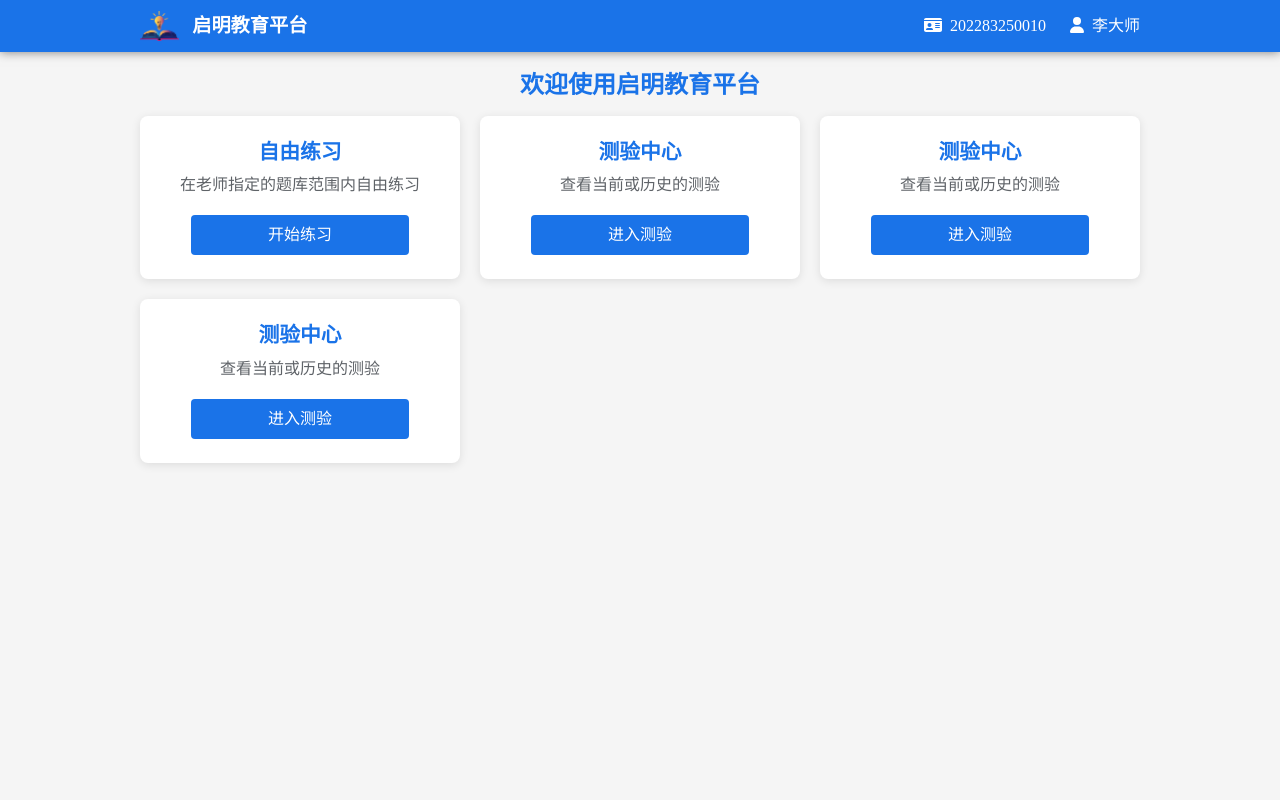
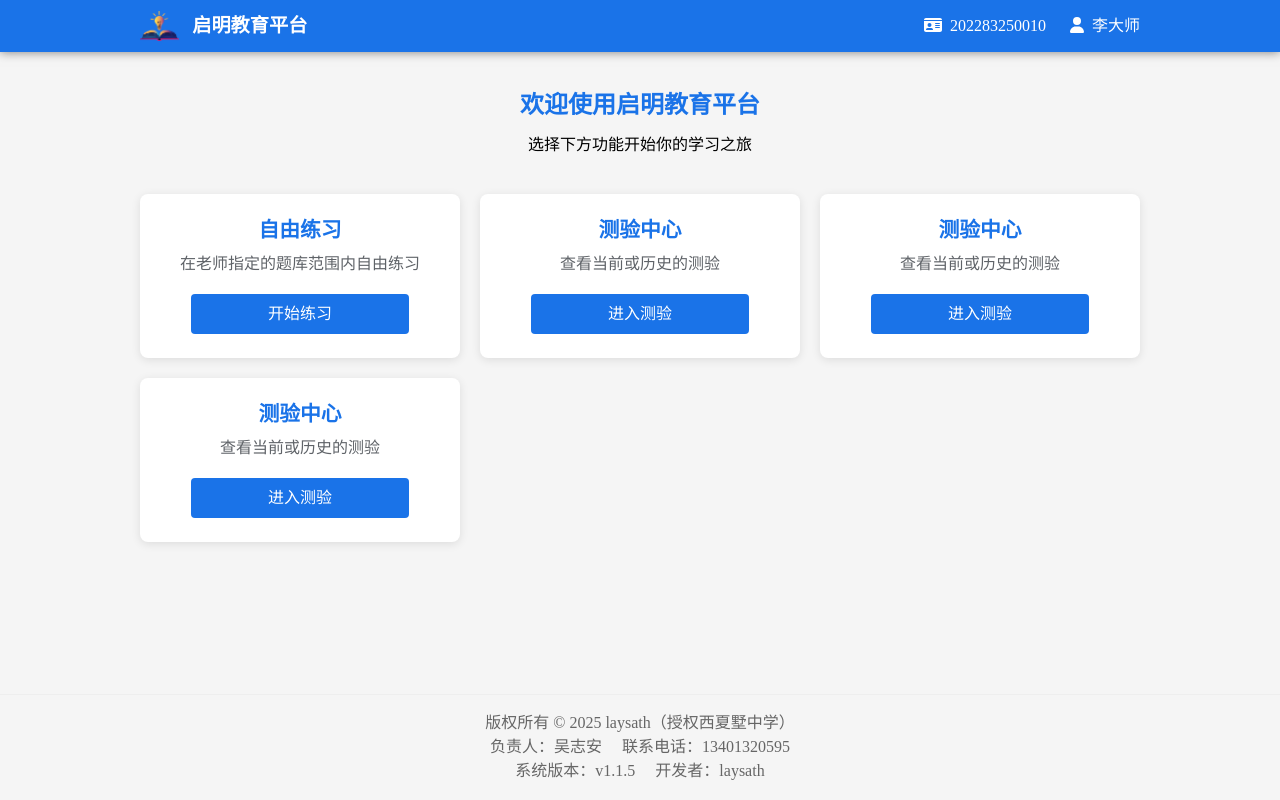
Before and after one commit to faithleysath/qiming-education-frontend, a Vue app: page / in a window 1280 px wide. Built offline with nearby package versions, Linux system fonts and the light colour scheme.

Commit message:
feat: :sparkles: add a footer

```diff
--- /dev/null
+++ b/src/components/FooterBar.vue
@@ -0,0 +1,28 @@
+<template>
+    <footer >
+        <div>版权所有 © 2025 laysath（授权西夏墅中学）</div>
+        <div>
+            <span>负责人：吴志安</span>
+            <span style="margin-left: 20px;">联系电话：13401320595</span>
+        </div>
+        <div>
+            <span>系统版本：v1.1.5</span>
+            <span style="margin-left: 20px;">开发者：laysath</span>
+        </div>
+    </footer>
+</template>
+
+<style scoped>
+footer {
+    position: absolute;
+    bottom: 0;
+    width: 100%;
+    height: 6.6rem;
+    font-size: 1rem;
+    line-height: 1.5rem;
+    text-align: center;
+    padding: 1rem;
+    border-top: 1px solid #eee;
+    color: #666;
+}
+</style>
--- a/src/style.css
+++ b/src/style.css
@@ -24,4 +24,5 @@ h3 {
 
 #app {
     width: 100%;
+    height: 100vh;
 }
--- a/src/views/HomeView.vue
+++ b/src/views/HomeView.vue
@@ -1,5 +1,6 @@
 <script setup lang="ts">
 import HeaderBar from '@/components/HeaderBar.vue';
+import FooterBar from '@/components/FooterBar.vue';
 import { reactive } from 'vue';
 
 const menuItems = reactive([
@@ -31,9 +32,14 @@ const menuItems = reactive([
 </script>
 
 <template>
+    <div class="PageContent">
+        <main>
             <HeaderBar :logo="'/logo.png'" :title="'启明教育平台'" :student-number="'202283250010'" :student-name="'李大师'"></HeaderBar>
             <div class="HomeContainer">
+                <div class="WelcomeSection">
                     <h1 class="MainTitle">欢迎使用启明教育平台</h1>
+                    <p class="SubTitle">选择下方功能开始你的学习之旅</p>
+                </div>
                 <ul class="MenuCardGroup">
                     <li class="MenuCard" v-for="menuItem in menuItems">
                         <h2>{{ menuItem.title }}</h2>
@@ -42,24 +48,45 @@ const menuItems = reactive([
                     </li>
                 </ul>
             </div>
+        </main>
+        <FooterBar></FooterBar>
+    </div>
 </template>
 
 <style scoped>
+.PageContent {
+    min-height: 100vh;
+    position: relative;
+}
+
+main {
+    padding-bottom: 6.6rem;
+}
+
 .HomeContainer {
     max-width: 1000px;
-    margin: 20px auto;
+    margin: 0 auto;
     text-align: center;
 }
 
 @media (max-width: 1080px) {
     .HomeContainer {
-        margin: 20px 40px;
+        margin: 0 40px;
     }
+}
+
+.WelcomeSection {
+    margin: 40px 0;
+    user-select: none;
 }
 
 .MainTitle {
     color: #1a73e8;
+    margin-bottom: 1rem;
+}
 
+.SubTitle {
+    margin: 0;
 }
 
 .MenuCardGroup {
```
Lines whose indentation alone changed are shown as unchanged.
